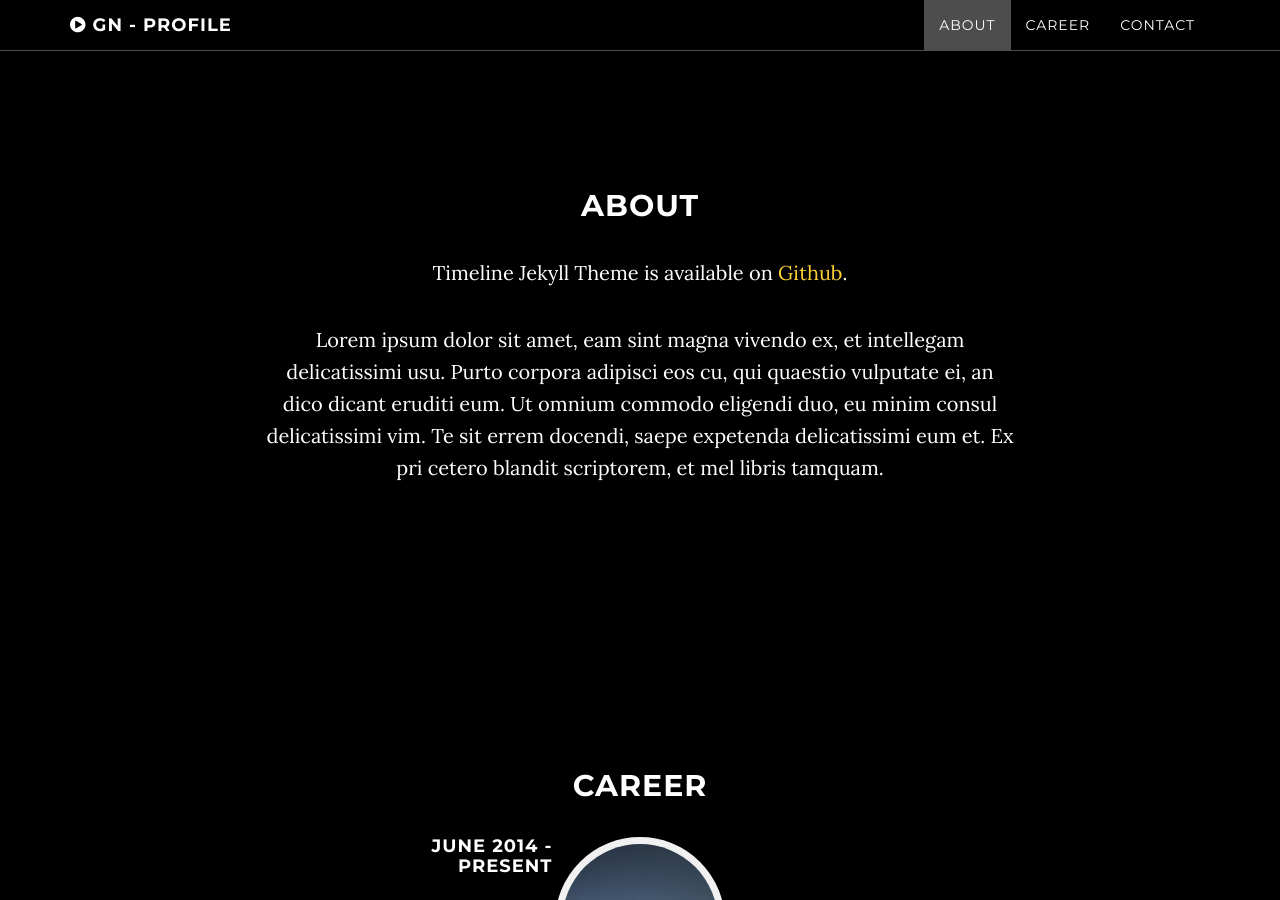
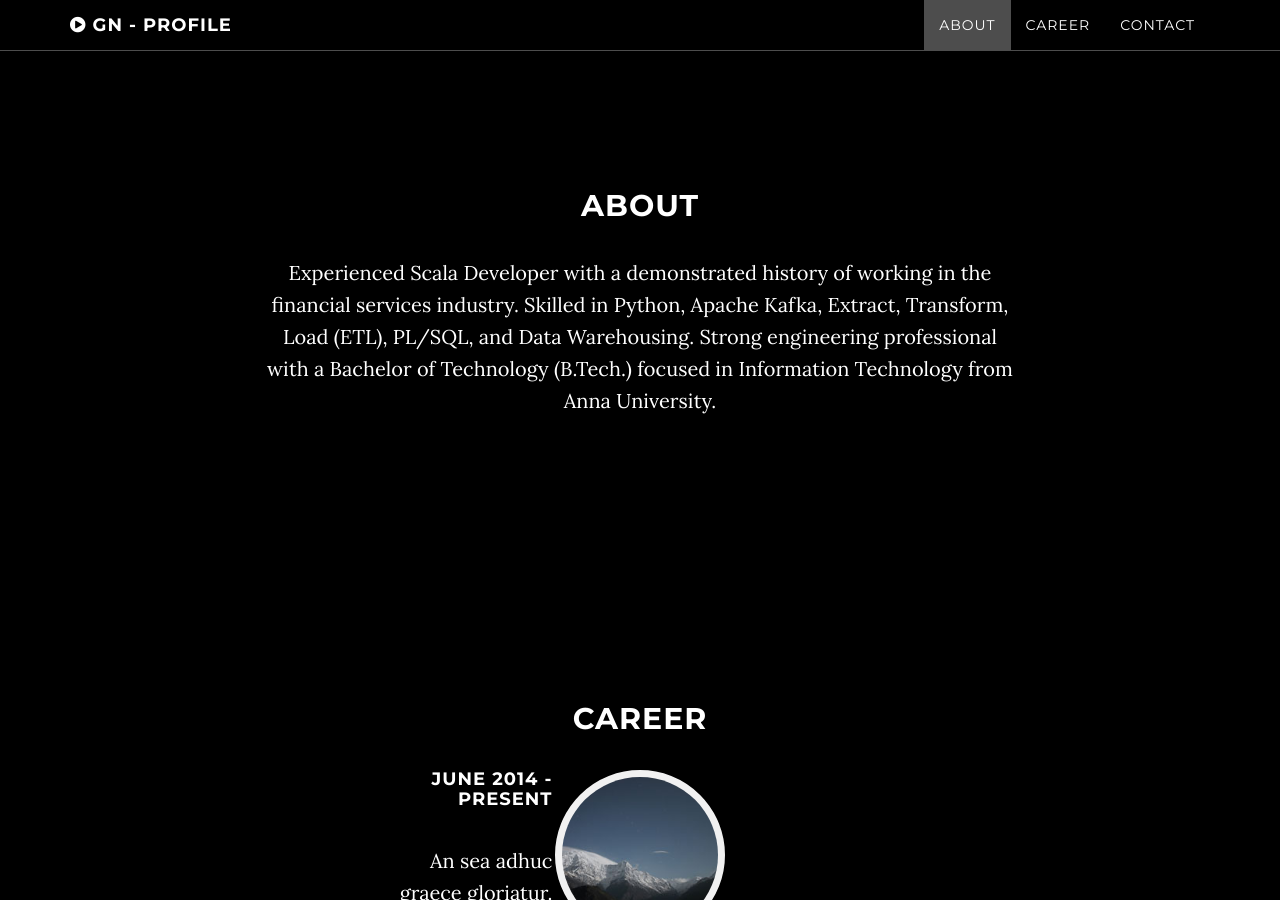
Before and after one commit to govindrajann/govindrajann.github.io, a Jekyll site: the page built from index.html, in a window 1280 px wide and 900 px high, scrolled down 961 px. Built offline with Jekyll 4.4.1, drawn with Linux system fonts in a browser that asks for light colours; Markdown is read by kramdown in place of the engine named in the settings.

Commit message:
updated about.html

```diff
--- a/about.html
+++ b/about.html
@@ -4,7 +4,4 @@ section-type: default
 title: About
 ---
 ## About
-
-Timeline Jekyll Theme is available on [Github](https://github.com/kirbyt/timeline-jekyll-theme).
-
-Lorem ipsum dolor sit amet, eam sint magna vivendo ex, et intellegam delicatissimi usu. Purto corpora adipisci eos cu, qui quaestio vulputate ei, an dico dicant eruditi eum. Ut omnium commodo eligendi duo, eu minim consul delicatissimi vim. Te sit errem docendi, saepe expetenda delicatissimi eum et. Ex pri cetero blandit scriptorem, et mel libris tamquam.
+Experienced Scala Developer with a demonstrated history of working in the financial services industry. Skilled in Python, Apache Kafka, Extract, Transform, Load (ETL), PL/SQL, and Data Warehousing. Strong engineering professional with a Bachelor of Technology (B.Tech.) focused in Information Technology from Anna University.
```
